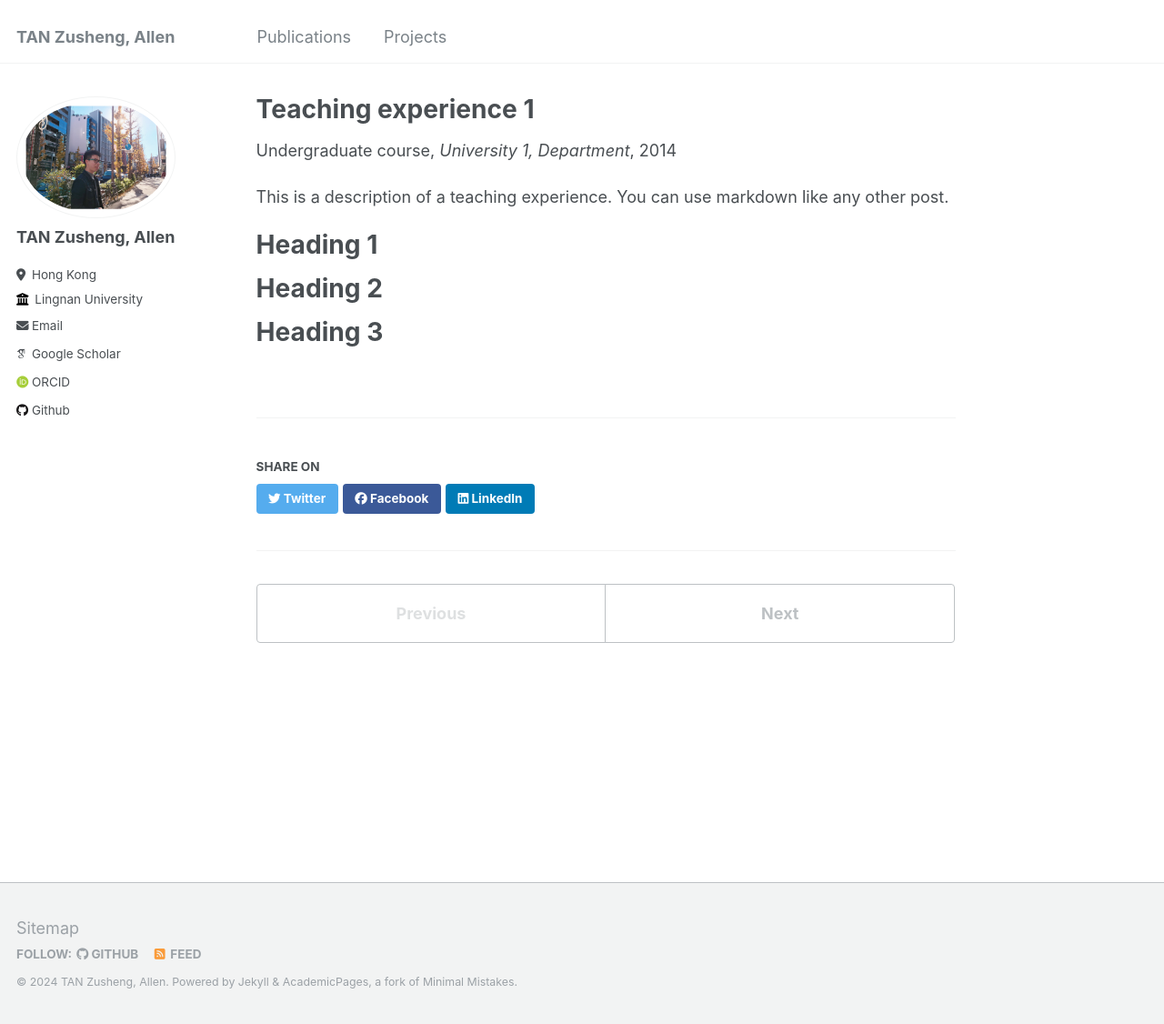
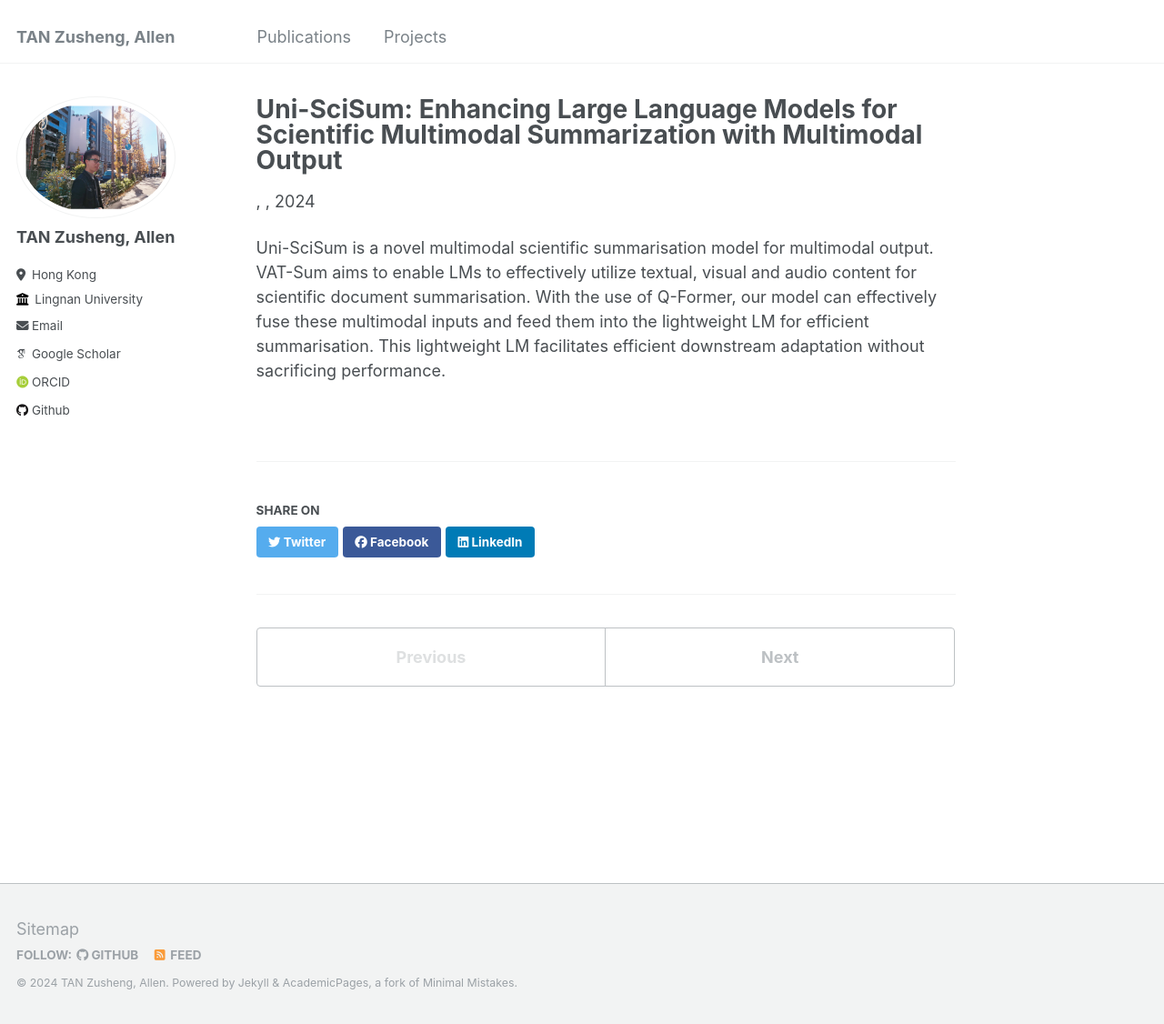
Before and after one commit to allent4n/allent4n.github.io, a Jekyll site: the page built from _teaching/2014-spring-teaching-1.md, in a window 1280 px wide and 1126 px high. Shown: the whole window at 91% size. Built offline with Jekyll 4.4.1, drawn with Linux system fonts in a browser that asks for light colours; some web fonts are replaced.

Commit message:
Update 2014-spring-teaching-1.md

```diff
--- a/_teaching/2014-spring-teaching-1.md
+++ b/_teaching/2014-spring-teaching-1.md
@@ -1,20 +1,7 @@
 ---
-title: "Teaching experience 1"
+title: "Uni-SciSum: Enhancing Large Language Models for Scientific Multimodal Summarization with Multimodal Output"
 collection: teaching
-type: "Undergraduate course"
 permalink: /teaching/2014-spring-teaching-1
-venue: "University 1, Department"
-date: 2014-01-01
-location: "City, Country"
 ---
 
-This is a description of a teaching experience. You can use markdown like any other post.
-
-Heading 1
-======
-
-Heading 2
-======
-
-Heading 3
-======
+Uni-SciSum is a novel multimodal scientific summarisation model for multimodal output. VAT-Sum aims to enable LMs to effectively utilize textual, visual and audio content for scientific document summarisation. With the use of Q-Former, our model can effectively fuse these multimodal inputs and feed them into the lightweight LM for efficient summarisation. This lightweight LM facilitates efficient downstream adaptation without sacrificing performance.
```
